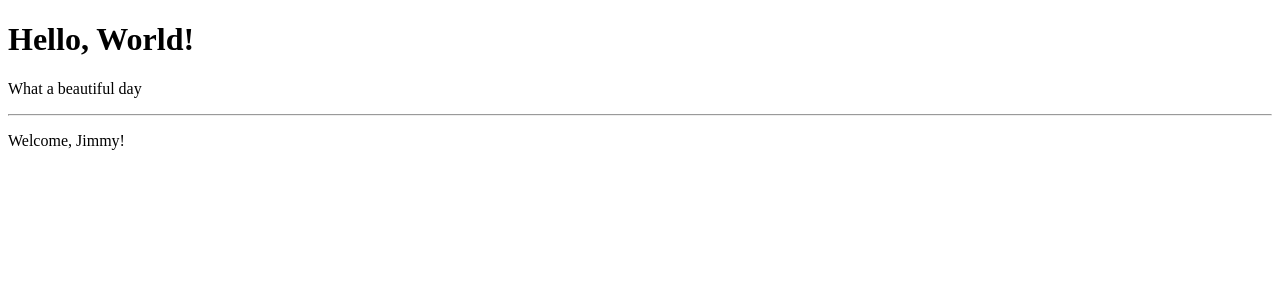
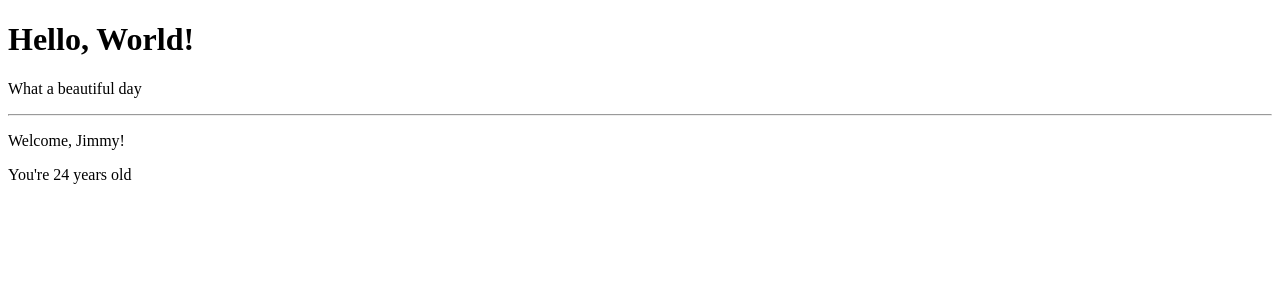
Before and after one commit to gabrieleprovenzano/react, a React (Vite) app in the folder latest/: page / in a window 1280 px wide. Shown: the top 300 px of the page. Built offline with nearby package versions, Linux system fonts and the light colour scheme.

Commit message:
Add files via upload

```diff
--- a/latest/src/App.jsx
+++ b/latest/src/App.jsx
@@ -7,6 +7,6 @@ export function App() {
         <HelloWorld />
         <p>What a beautiful day</p>
         <hr />
-        <Welcome name="Jimmy"/>
+        <Welcome name="Jimmy" age={24}/>
     </div>
 )}
--- a/latest/src/Welcome.jsx
+++ b/latest/src/Welcome.jsx
@@ -2,6 +2,7 @@ const Welcome = ({name , age}) => {
     return (
     <div>
            <p>Welcome, {name}!</p>
+           <p>You're {age} years old</p>
     </div>
     )
 }
```
